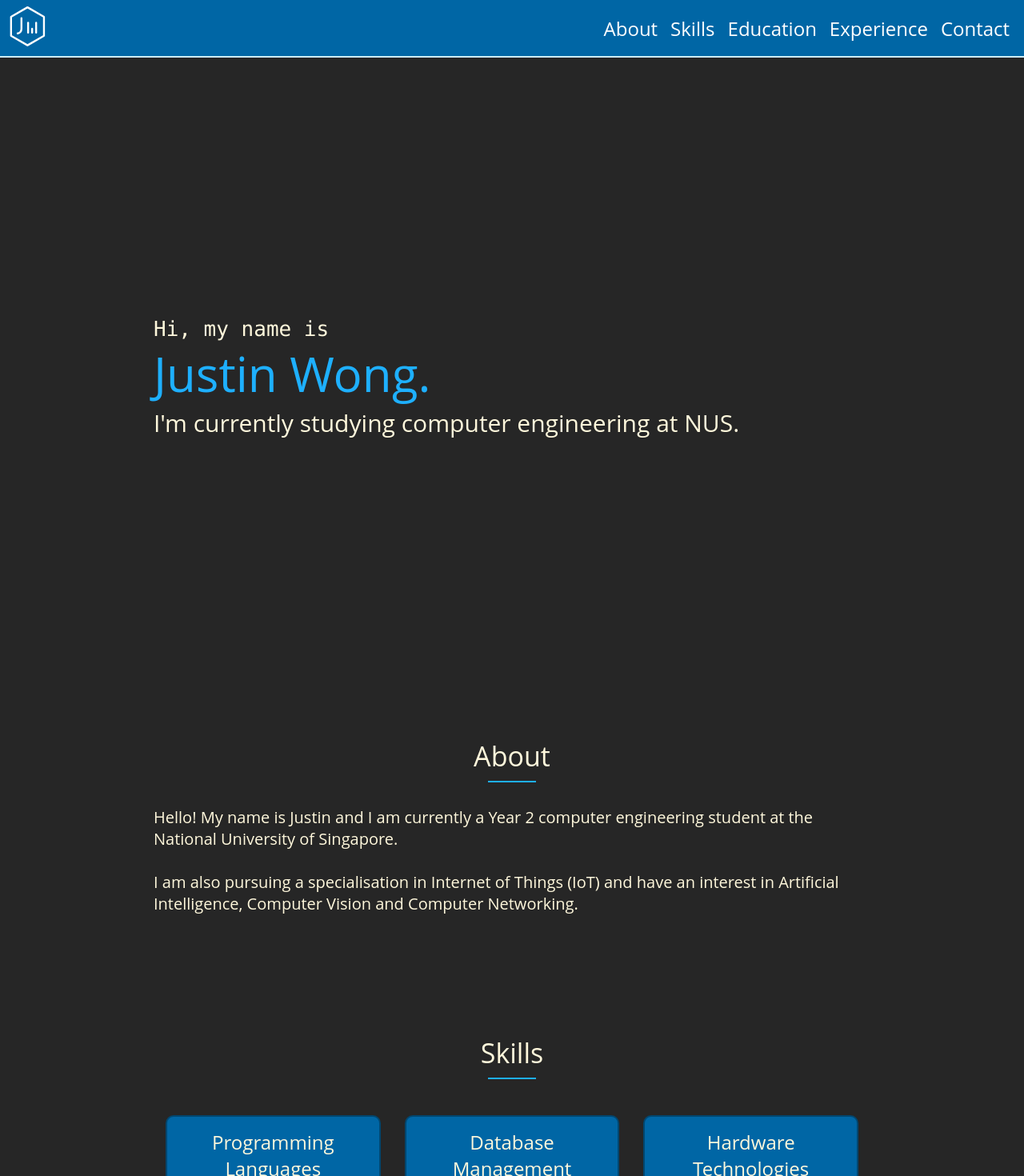
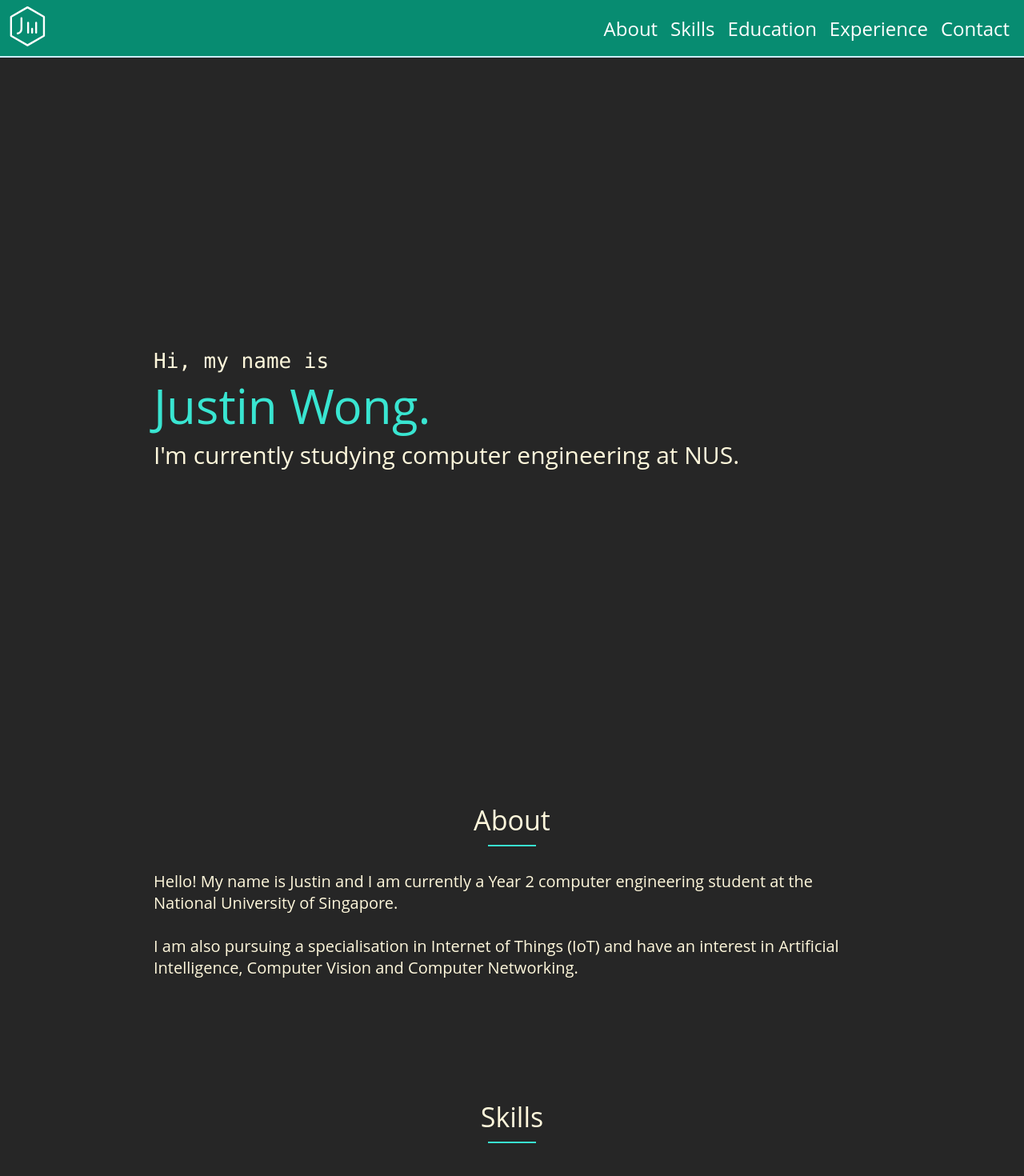
Before and after one commit to justinfidelis/justinfidelis.github.io, a React (Create React App) app in the folder portfolio/: page / in a window 1280 px wide. Shown: the top 1470 px of the page at 80% size. Built offline with nearby package versions, Linux system fonts and the light colour scheme.

Commit message:
Add experience section

```diff
--- a/portfolio/src/app.css
+++ b/portfolio/src/app.css
@@ -51,18 +51,14 @@ small {
 hr {
     height: 2px;
     width: 60px;
-    background-color: #1EB0FF;
+    background-color: #39E5D1;
     border-width: 0px;
     margin-top: 8px;
     margin-bottom: 30px;
 }
 
-hr.card-break {
-    height: 2px;
-    width: 100px;
-    background-color: cornsilk;
-    border-width: 0px;
-    margin-bottom: 10px;
+p {
+    margin: 0em 0em 1em 0em;
 }
 
 #root {
@@ -80,8 +76,10 @@ hr.card-break {
 
 #header {
     height: 70px;
+    /*position: fixed;
+    top: 0;*/
     width: 100%;
-    background-color: #0066A5;
+    background-color: #078C71;
     display: flex;
     justify-content: center;
     border-bottom: #CCECFF;
@@ -141,7 +139,7 @@ a.header-list-item:hover {
 }
 
 #content-intro {
-    height: 100vh;
+    height: 110vh;
     width: 100%;
     display: flex;
     flex-direction: column;
@@ -165,7 +163,7 @@ a.header-list-item:hover {
 
 #intro-name {
     font-family: Montserrat, "Open sans", sans-serif;
-    color:#1EB0FF;
+    color:#39E5D1;
     font-size: 60px;
     text-align: left;
 }
@@ -204,10 +202,10 @@ a.header-list-item:hover {
 }
 
 .skills-card {
-    background-color: #0066A5;
+    background-color: #078C71;
     border-radius: 10px;
     border-width: 2px;
-    border-color: #004770;
+    border-color: #0B4C3E;
     border-style: solid;
     margin: 15px;
     padding: 15px 25px;
@@ -236,6 +234,23 @@ li.skills-list-item {
     margin: 2px 0px;
 }
 
+hr.card-break {
+    height: 2px;
+    width: 100px;
+    background-color: cornsilk;
+    border-width: 0px;
+    margin-bottom: 10px;
+}
+
+h3.education-header {
+    padding-bottom: 8px;
+    color: #39E5D1
+}
+
+small.education-date {
+    padding-bottom: 6px;
+}
+
 .education-container {
     width: 100%;
     display: flex;
@@ -248,3 +263,94 @@ li.skills-list-item {
     font-size: 20px;
     line-height: 1.4;
 }
+
+#experience-container {
+    width: 100%;
+    min-height: 200px;
+    display: flex;
+    flex-direction: row;
+    justify-content: flex-start;
+    align-items: stretch;
+}
+
+#experience-list {
+    flex-basis: 0;
+    flex-grow: 1;
+    flex-shrink: 1;
+    max-width: 250px;
+    height: 100px;
+    display: flex;
+    flex-direction: column;
+    justify-content: flex-start;
+    align-items: flex-start;
+}
+
+button.experience-list-item {
+    width: 100%;
+    border-color: #7A7A7A;
+    border-width: 0px 0px 0px 3px;
+    padding: 10px 10px;
+    border-style: none none none solid;
+    background-color: #262626;
+    text-align: left;
+    color: cornsilk;
+    font-size: 18px;
+}
+
+button.experience-list-item:hover {
+    background-color: #353535;
+}
+
+button.experience-list-item-selected {
+    width: 100%;
+    border-color: #39E5D1;
+    border-width: 0px 0px 0px 3px;
+    padding: 10px 10px;
+    border-style: none none none solid;
+    background-color: #262626;
+    text-align: left;
+    color: #39E5D1;
+    font-size: 18px;
+}
+
+button.experience-list-item-selected:hover {
+    background-color: #353535;
+}
+
+#experience-content-container {
+    padding-left: 40px;
+    flex-basis: 0;
+    flex-grow: 2;
+    flex-shrink: 2;
+}
+
+.experience-content {
+    width: 100%;
+    display: flex;
+    flex-direction: column;
+    justify-content: flex-start;
+    align-items: flex-start;
+    margin-bottom: 40px;
+}
+
+.experience-text {
+    font-size: 18px;
+    line-height: 1.4;
+    text-align: left;
+    color: cornsilk;
+
+}
+
+h3.experience-header {
+    padding-bottom: 8px;
+    color: #39E5D1
+}
+
+small.experience-date {
+    padding-bottom: 6px;
+}
+
+small.experience-role {
+    color: #BFBAAE;
+    padding-bottom: 6px;
+}
--- a/portfolio/src/components/Content.jsx
+++ b/portfolio/src/components/Content.jsx
@@ -3,6 +3,7 @@ import Intro from './Intro';
 import About from './About';
 import Skills from './Skills';
 import Education from './Education';
+import Experience from './Experience';
 
 const Content = () => {
     return (
@@ -12,6 +13,7 @@ const Content = () => {
                 <About />
                 <Skills />
                 <Education />
+                <Experience />
             </div>
         </div>
     );
--- a/portfolio/src/components/Education.jsx
+++ b/portfolio/src/components/Education.jsx
@@ -7,8 +7,8 @@ const Education = () => {
             <hr/>
             <div className="section-text">
                 <div className="education-container">
-                    <h3 style={{paddingBottom: "8px"}}>National University of Singapore</h3>
-                    <small style={{paddingBottom: "6px"}}>August 2020 - Present (Graduating in May 2024)</small>
+                    <h3 className="education-header">National University of Singapore</h3>
+                    <small className="education-date">August 2020 - Present (Graduating in May 2024)</small>
                     <div className="education-text">
                         B.Eng. in Computer Engineering, Honours <br/>
                         Specialisation in Internet of Things <br/>
@@ -18,8 +18,8 @@ const Education = () => {
                 </div>
 
                 <div className="education-container">
-                    <h3 style={{paddingBottom: "8px"}}>NUS High School of Math and Science</h3>
-                    <small style={{paddingBottom: "6px"}}>August 2012 - 2017</small>
+                    <h3 className="education-header">NUS High School of Math and Science</h3>
+                    <small className="education-date">2012 - 2017</small>
                     <div className="education-text">
                     NUS High School Diploma (High Distinction) <br/>
                     Honours in Chemistry and Physics, and Major in Mathematics<br/>
--- /dev/null
+++ b/portfolio/src/components/Experience.jsx
@@ -0,0 +1,49 @@
+import React, {useState} from 'react';
+
+const Experience = () => {
+    const [tabIndex, setTabIndex] = useState(0);
+
+    let navBar = <div id="experience-list">
+        <button className={tabIndex == 0 ? "experience-list-item-selected" : "experience-list-item"} onClick={() => setTabIndex (0)}>
+            Singapore Armed Forces
+        </button>
+        <button className={tabIndex == 1 ? "experience-list-item-selected" : "experience-list-item"} onClick={() => setTabIndex (1)}>
+            DSO National Laboratories
+        </button>
+    </div>
+
+    let tabs = <div id="experience-content-container">
+        <div className="experience-content" style={tabIndex == 0 ? {display: "flex"} : {display: "none"}}>
+            <h3 className="experience-header">Singapore Armed Forces</h3>
+            <small className="experience-role">Admin Supervisor & Section Trainer</small>
+            <small className="experience-date">April 2018 - April 2020</small>
+            <div className="experience-text">
+                <p>Conducted lessons for 12 batches of trainees on the responsibilities and requisite technical knowledge of an admin support assistant.</p>
+                <p>Managed administrative work at the company level, including management of personal data and consolidation of course results.</p>
+                <p>Coordinated the implementation of an online platform to support the conduct of the course.</p>
+                <p>Received the MINDEF Service Excellence Award for Q1 2020.</p>
+            </div>
+        </div>
+        <div className="experience-content" style={tabIndex == 1 ? {display: "flex"} : {display: "none"}}>
+            <h3 className="experience-header">DSO National Laboratories</h3>
+            <small className="experience-role">Intern</small>
+            <small className="experience-date">Feb 2018 - April 2020</small>
+            <div className="experience-text">
+                <p>Programmed a C++ algorithm for the extrinsic calibration of a Camera-LiDAR System.</p>
+            </div>
+        </div>
+    </div>;
+
+    return (
+        <div id="experience" className="section-container">
+            <h2>Experience</h2>
+            <hr/>
+            <div id="experience-container">
+                {navBar}
+                {tabs}
+            </div>
+        </div>
+    );
+}
+
+export default Experience;
--- a/portfolio/src/components/Header.jsx
+++ b/portfolio/src/components/Header.jsx
@@ -5,9 +5,7 @@ const Header = () => {
     return (
     <div id="header">
         <div id="header-content">
-            <a id="header-logo" href=".">
-                <Logo />
-            </a>
+            <Logo />
             <ul id="header-list">
                 <li className="header-list-item">
                     <a className="header-list-item" href="#about">
@@ -36,8 +34,6 @@ const Header = () => {
                 </li>
             </ul>
         </div>
-
-
     </div>
     );
 }
--- a/portfolio/src/components/Logo.jsx
+++ b/portfolio/src/components/Logo.jsx
@@ -1,7 +1,9 @@
-import React from 'react';
+import React, {useState} from 'react';
 
 const Logo = () => {
+    const [isHover, setIsHover] = useState(false);
     return (
+        <a id="header-logo" href="." onMouseEnter={() => setIsHover(true)} onMouseLeave={() => setIsHover(false)}>
             <svg height = "50" width = "50">
             <g
             id="g852"
@@ -9,36 +11,36 @@ const Logo = () => {
             >
             <path
                 id="path928"
-            fill="none"
-            fill-opacity="1"
+                fill={isHover ? "#ffffff" : "none"}
+                fillOpacity="0.1"
                 stroke="#ffffff"
-            stroke-width="1.25"
-            stroke-linecap="round"
-            stroke-linejoin="round"
-            stroke-miterlimit="4"
-            stroke-dasharray="none"
-            stroke-opacity="1"
+                strokeWidth="1.25"
+                strokeLinecap="round"
+                strokeLinejoin="round"
+                strokeMiterlimit="4"
+                strokeDasharray="none"
+                strokeOpacity="1"
                 d="M 16.252976,29.697918 5.4276562,23.447917 V 10.947916 L 16.252976,4.6979154 27.078296,10.947914 v 12.500003 z" />
             <path
                 fill="none"
                 stroke="#ffffff"
-            stroke-width="1.25"
-            stroke-linecap="round"
-            stroke-linejoin="miter"
-            stroke-miterlimit="4"
-            stroke-dasharray="none"
-            stroke-opacity="1"
+                strokeWidth="1.25"
+                strokeLinecap="round"
+                strokeLinejoin="miter"
+                strokeMiterlimit="4"
+                strokeDasharray="none"
+                strokeOpacity="1"
                 d="m 12.262096,11.881168 v 7 0 c 0,1.656855 -1.119288,3.000001 -2.5,3.000001"
                 id="path839-9-3-0-5-6-9" />
             <path
                 fill="none"
                 stroke="#ffffff"
-            stroke-width="1.25"
-            stroke-linecap="round"
-            stroke-linejoin="miter"
-            stroke-miterlimit="4"
-            stroke-dasharray="none"
-            stroke-opacity="1"
+                strokeWidth="1.25"
+                strokeLinecap="round"
+                strokeLinejoin="miter"
+                strokeMiterlimit="4"
+                strokeDasharray="none"
+                strokeOpacity="1"
                 d="m 16.641262,14.852002 v 6.5"
                 id="path1321-3-3-6" />
             <path
@@ -46,25 +48,26 @@ const Logo = () => {
                 d="m 21.932929,14.852002 v 6.5"
                 fill="none"
                 stroke="#ffffff"
-            stroke-width="1.25"
-            stroke-linecap="round"
-            stroke-linejoin="miter"
-            stroke-miterlimit="4"
-            stroke-dasharray="none"
-            stroke-opacity="1" />
+                strokeWidth="1.25"
+                strokeLinecap="round"
+                strokeLinejoin="miter"
+                strokeMiterlimit="4"
+                strokeDasharray="none"
+                strokeOpacity="1" />
             <path
                 id="path1321-3-1-0-1"
                 d="m 19.287095,18.852002 v 2.5"
                 fill="none"
                 stroke="#ffffff"
-            stroke-width="1.25"
-            stroke-linecap="round"
-            stroke-linejoin="miter"
-            stroke-miterlimit="4"
-            stroke-dasharray="none"
-            stroke-opacity="1" />
+                strokeWidth="1.25"
+                strokeLinecap="round"
+                strokeLinejoin="miter"
+                strokeMiterlimit="4"
+                strokeDasharray="none"
+                strokeOpacity="1" />
             </g>
         </svg>
+    </a>
     );
 }
 
```
Lines whose indentation alone changed are shown as unchanged.
